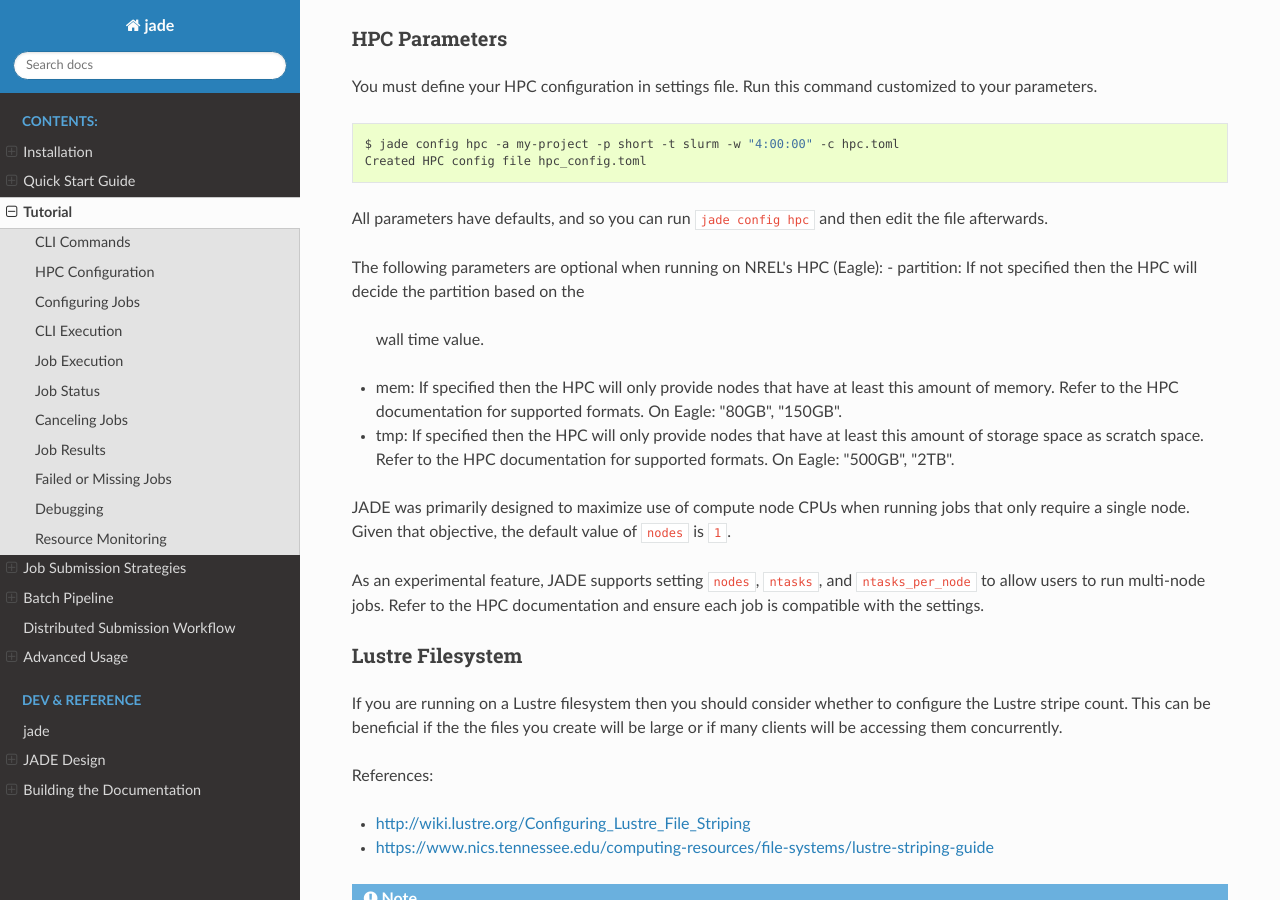
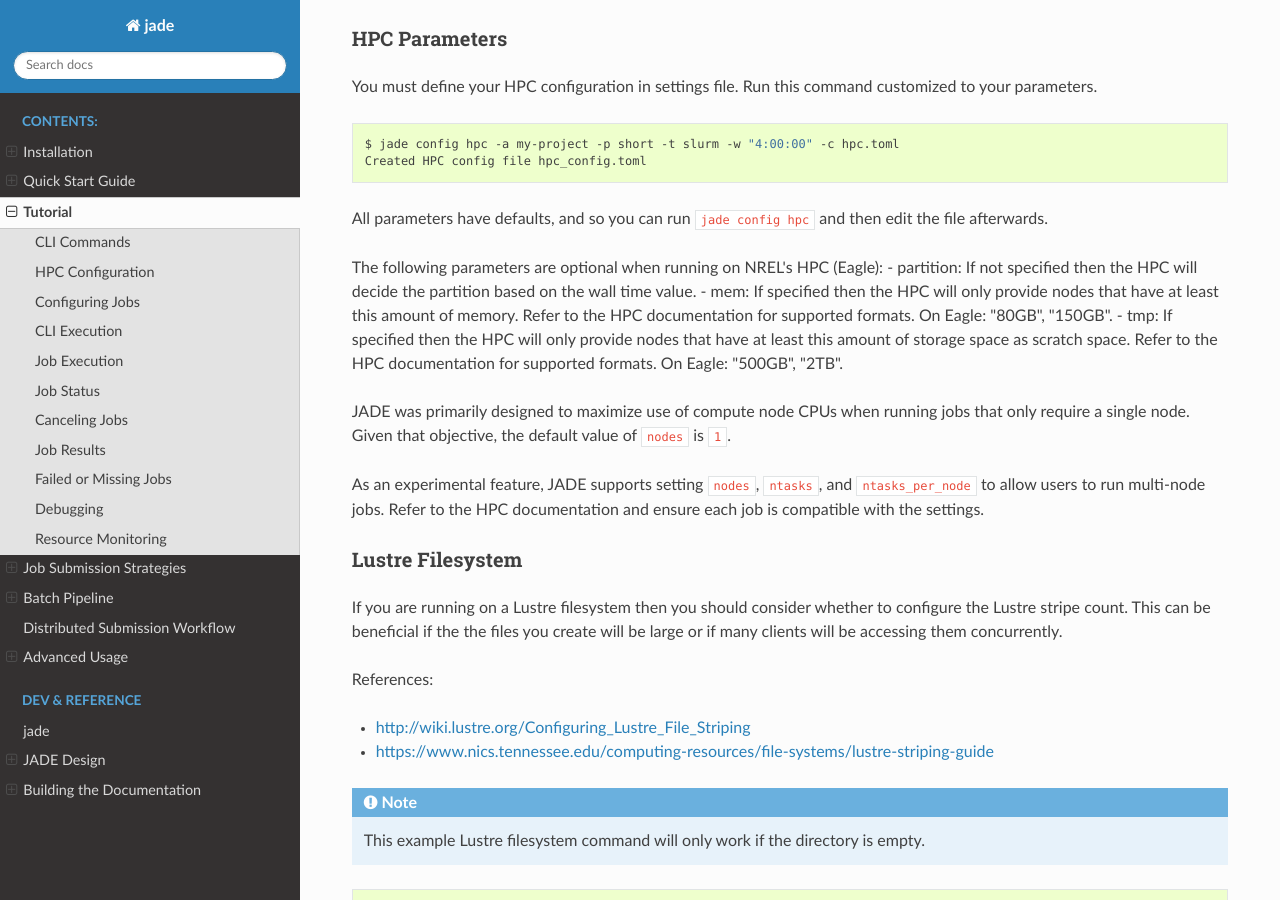
Before and after one commit to NREL/jade, a Sphinx documentation site: the page built from docs/source/tutorial.rst, in a window 1280 px wide and 900 px high, scrolled down 588 px. Built offline with Sphinx 7.4.7 and the Read the Docs theme 2.0.0, drawn with Linux system fonts in a browser that asks for light colours; pages that are not in the unit, such as notebooks, are missing from menus; part of the change alters nothing that is shown; some of the changed text lies outside the part shown.

```diff
--- a/docs/source/tutorial.rst
+++ b/docs/source/tutorial.rst
@@ -40,14 +40,14 @@ edit the file afterwards.
 
 The following parameters are optional when running on NREL's HPC (Eagle):
 - partition: If not specified then the HPC will decide the partition based on the
-  wall time value.
+wall time value.
 - mem: If specified then the HPC will only provide nodes that
-  have at least this amount of memory.  Refer to the HPC documentation for
-  supported formats. On Eagle: "80GB", "150GB".
+have at least this amount of memory.  Refer to the HPC documentation for
+supported formats. On Eagle: "80GB", "150GB".
 - tmp: If specified then the HPC
-  will only provide nodes that have at least this amount of storage space as
-  scratch space. Refer to the HPC documentation for supported formats. On Eagle:
-  "500GB", "2TB".
+will only provide nodes that have at least this amount of storage space as
+scratch space. Refer to the HPC documentation for supported formats. On Eagle:
+"500GB", "2TB".
 
 JADE was primarily designed to maximize use of compute node CPUs when running
 jobs that only require a single node. Given that objective, the default value
@@ -448,10 +448,6 @@ Here are the log files that JADE generates. Open these to dig deeper.
 - ``job_output_<HPC job ID>.e``: The HPC logs stdout and stderr from all
   processes to this file. Look here to debug unexpected crashes or hangs.
 
-  - Python crashes will print ``Traceback`` to stderr, so that is a good string
-    to search for.
-  - Search for SLURM errors:  ``srun``, ``slurmstepd``, ``DUE TO TIME LIMIT``
-
 .. code-block:: bash
 
     $ find output -name "*.log" -o -name "*.e"
@@ -459,6 +455,11 @@ Here are the log files that JADE generates. Open these to dig deeper.
     output/J1__3__1.15__1.0__deployment1.dss/pydss-project/Logs/pydss-project_deployment1.dss.log
     output/submit_jobs.log
     output/job_output_1151157.e
+
+Python crashes will print ``Traceback`` to stderr, so that is a good string
+to search for.
+
+SLURM error strings:  ``srun``, ``slurmstepd``, ``DUE TO TIME LIMIT``
 
 Useful grep commands
 
```
